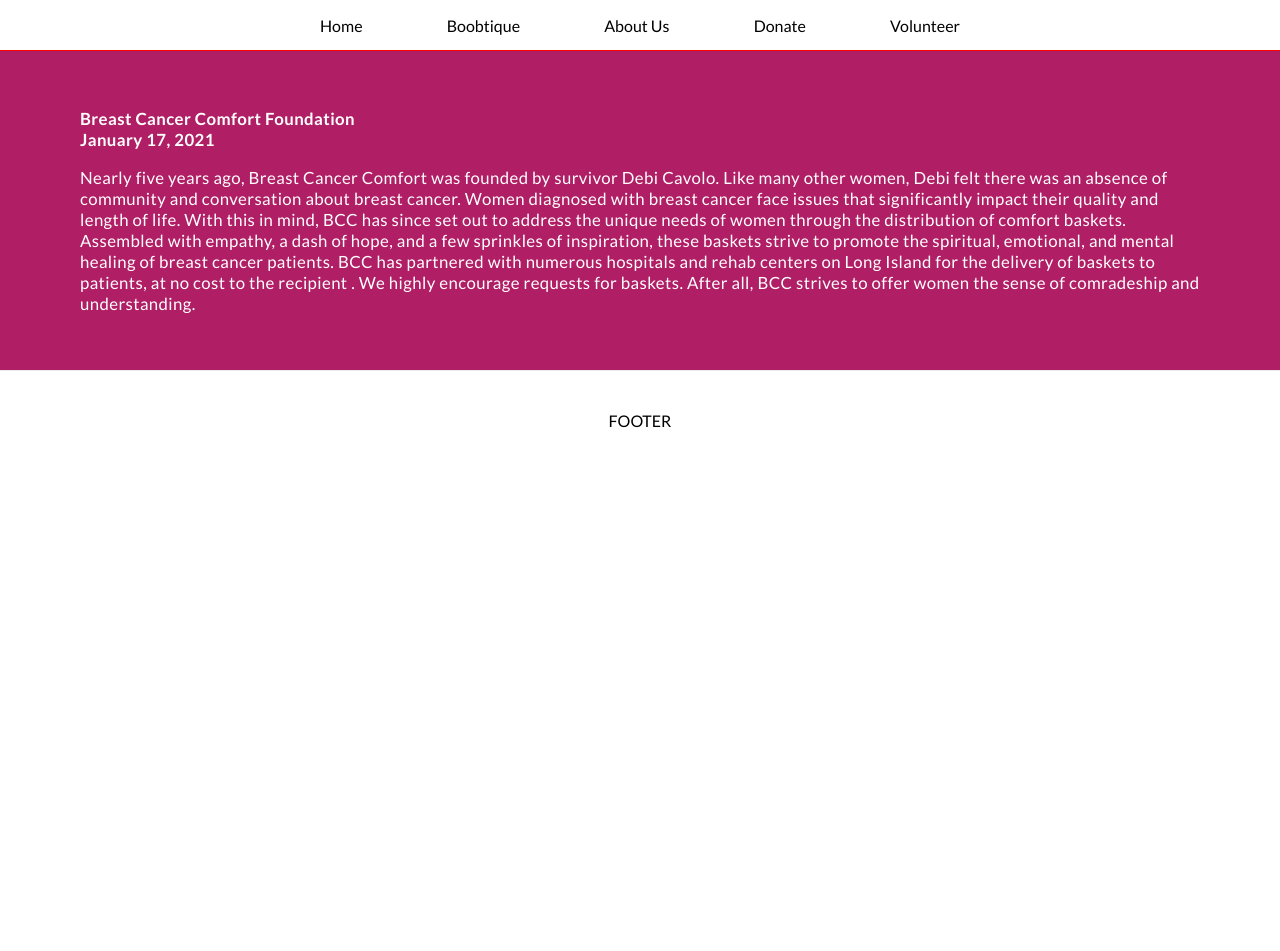
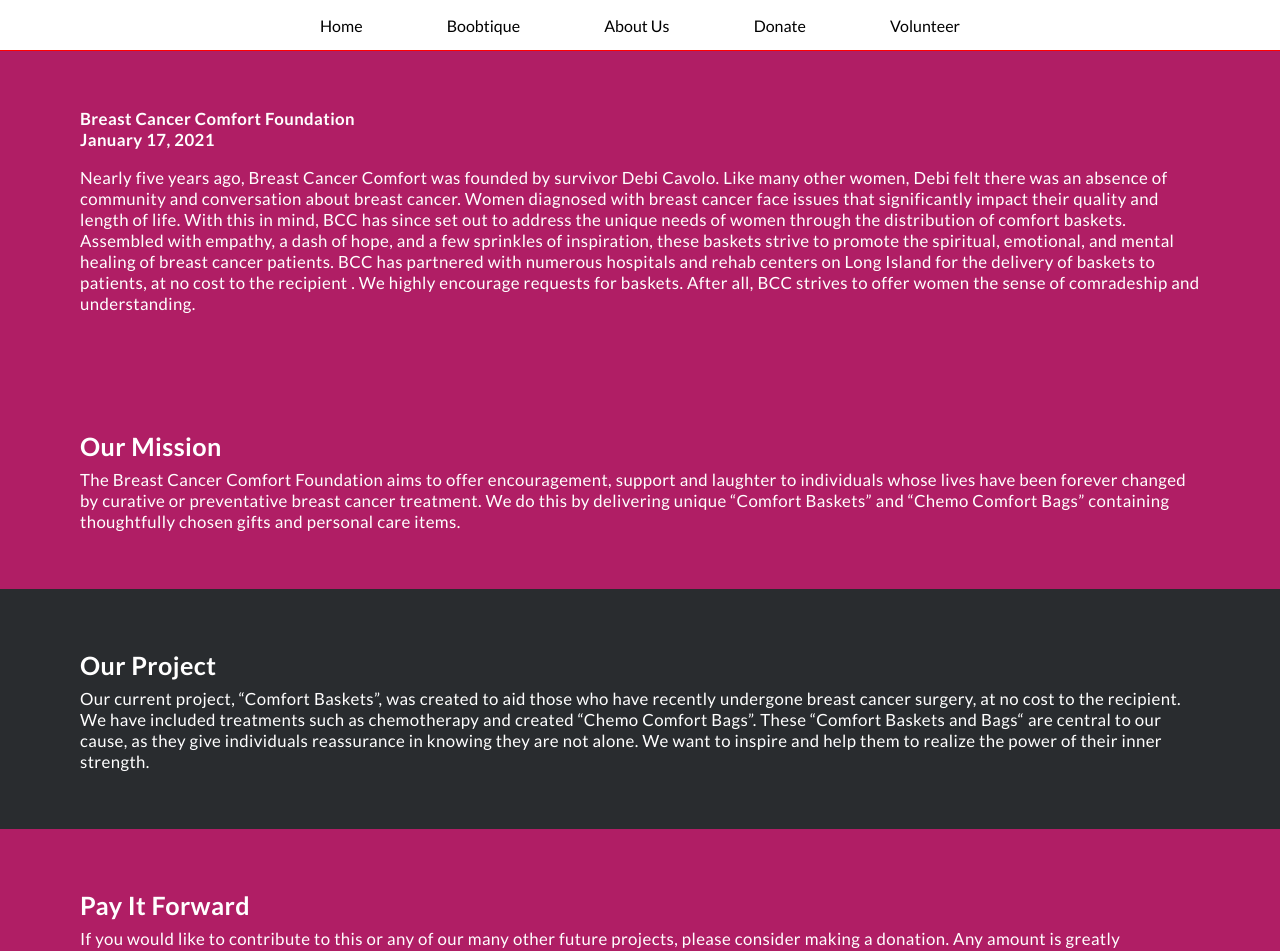
Before and after one commit to vishalicious213/bcc-v2, a Next.js app: page / in a window 1280 px wide. Shown: the top 951 px of the page. Before the commit the page ends 800 px from the top, so only its background shows below. Built offline with nearby package versions, Linux system fonts and the light colour scheme.

Commit message:
added & styled 3 sections to index

```diff
--- a/pages/index.js
+++ b/pages/index.js
@@ -17,12 +17,34 @@
         <article className='pink-container'>
           <p className='no-space-below'><b>Breast Cancer Comfort Foundation</b></p>
           <p className='no-space-above'><b>January 17, 2021</b></p>
-
           <p>Nearly five years ago, Breast Cancer Comfort was founded by survivor Debi Cavolo. Like many other women, Debi felt there was an absence of community and conversation about breast cancer. Women diagnosed with breast cancer face issues that significantly impact their quality and length of life. With this in mind, BCC has since set out to address the unique needs of women through the distribution of comfort baskets. Assembled with empathy, a dash of hope, and a few sprinkles of inspiration, these baskets strive to promote the spiritual, emotional, and mental healing of breast cancer patients. BCC has partnered with numerous hospitals and rehab centers on Long Island for the delivery of baskets to patients, at no cost to the recipient . We highly encourage requests for baskets. After all, BCC strives to offer women the sense of comradeship and understanding.</p>
         </article>
+
+        <section className='pink-container'>
+          <h2 className='h2'>Our Mission</h2>
+          <p className='no-space-above'>The Breast Cancer Comfort Foundation aims to offer encouragement, support and laughter to individuals whose lives have been forever changed by curative or preventative breast cancer treatment. We do this by delivering unique “Comfort Baskets” and “Chemo Comfort Bags” containing thoughtfully chosen gifts and personal care items.</p>
+        </section>
+
+        <section className='grey-container'>
+          <h2 className='h2'>Our Project</h2>
+          <p className='no-space-above'>Our current project, “Comfort Baskets”, was created to aid those who have recently undergone breast cancer surgery, at no cost to the recipient.  We have included treatments such as chemotherapy and created “Chemo Comfort Bags”. These “Comfort Baskets and Bags“ are central to our cause, as they give individuals reassurance in knowing they are not alone. We want to inspire and help them to realize the power of their inner strength.</p>
+        </section>
+
+        <section className='pink-container'>
+          <h2 className='h2'>Pay It Forward</h2>
+          <p className='no-space-above'>If you would like to contribute to this or any of our many other future projects, please consider making a donation. Any amount is greatly appreciated and it all goes directly to funding “Comfort Baskets” and “Chemo Comfort Bags”.</p>
+        </section>
       </main>
 
       <Footer />
+
+      <style jsx>
+        {`
+          .h2 {
+            margin-bottom: .5rem;
+          }
+        `}
+      </style>
     </div>
   )
 }
--- a/styles/globals.css
+++ b/styles/globals.css
@@ -27,6 +27,15 @@
   letter-spacing: .025rem;
 }
 
+.grey-container {
+  width: 100%;
+  color: white;
+  background-color: #292c2f;
+  padding: 2.5rem 5rem 2.5rem;
+  font-size: 1.05rem;
+  letter-spacing: .025rem;
+}
+
 .no-space-above {
   margin-top: 0;
 }
```
